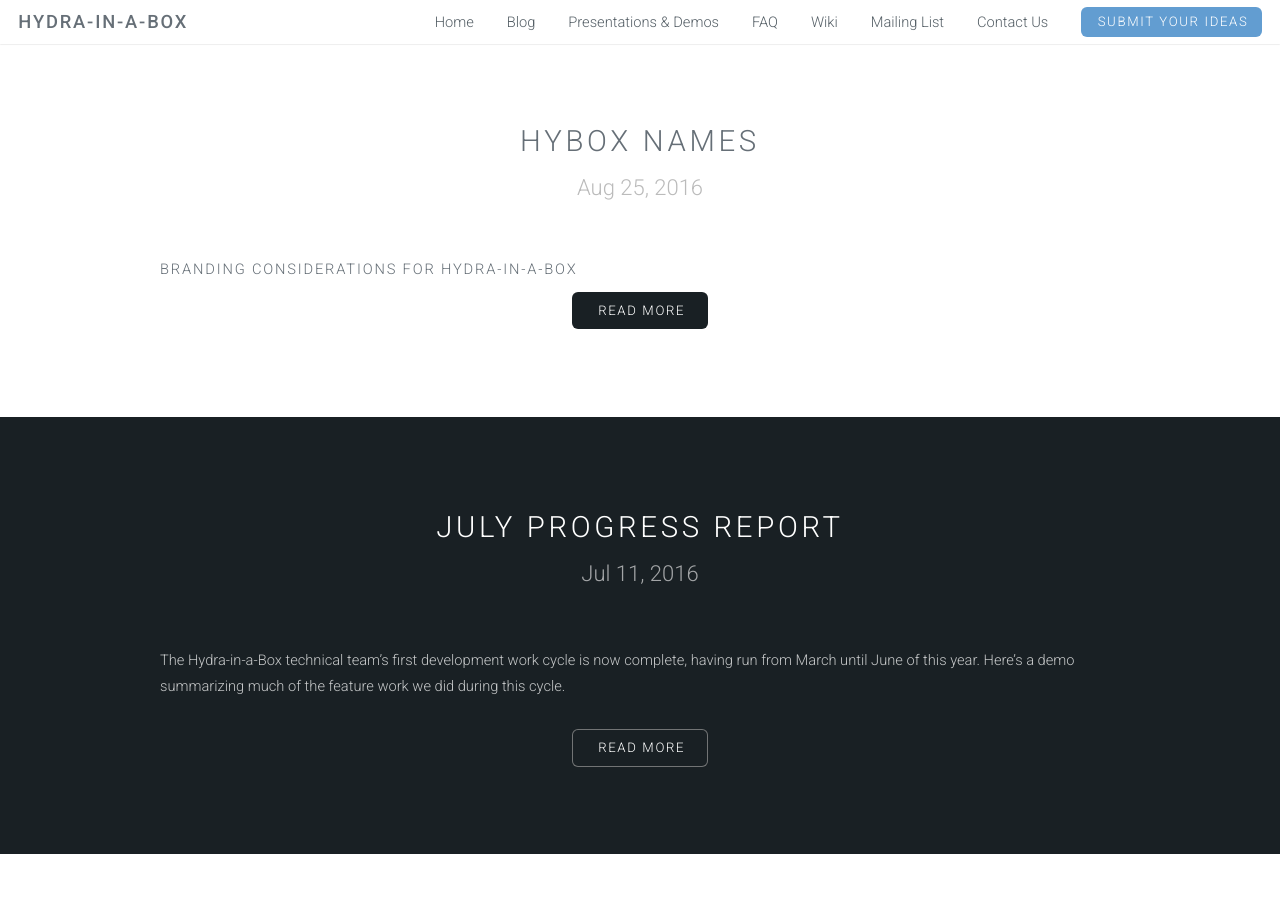
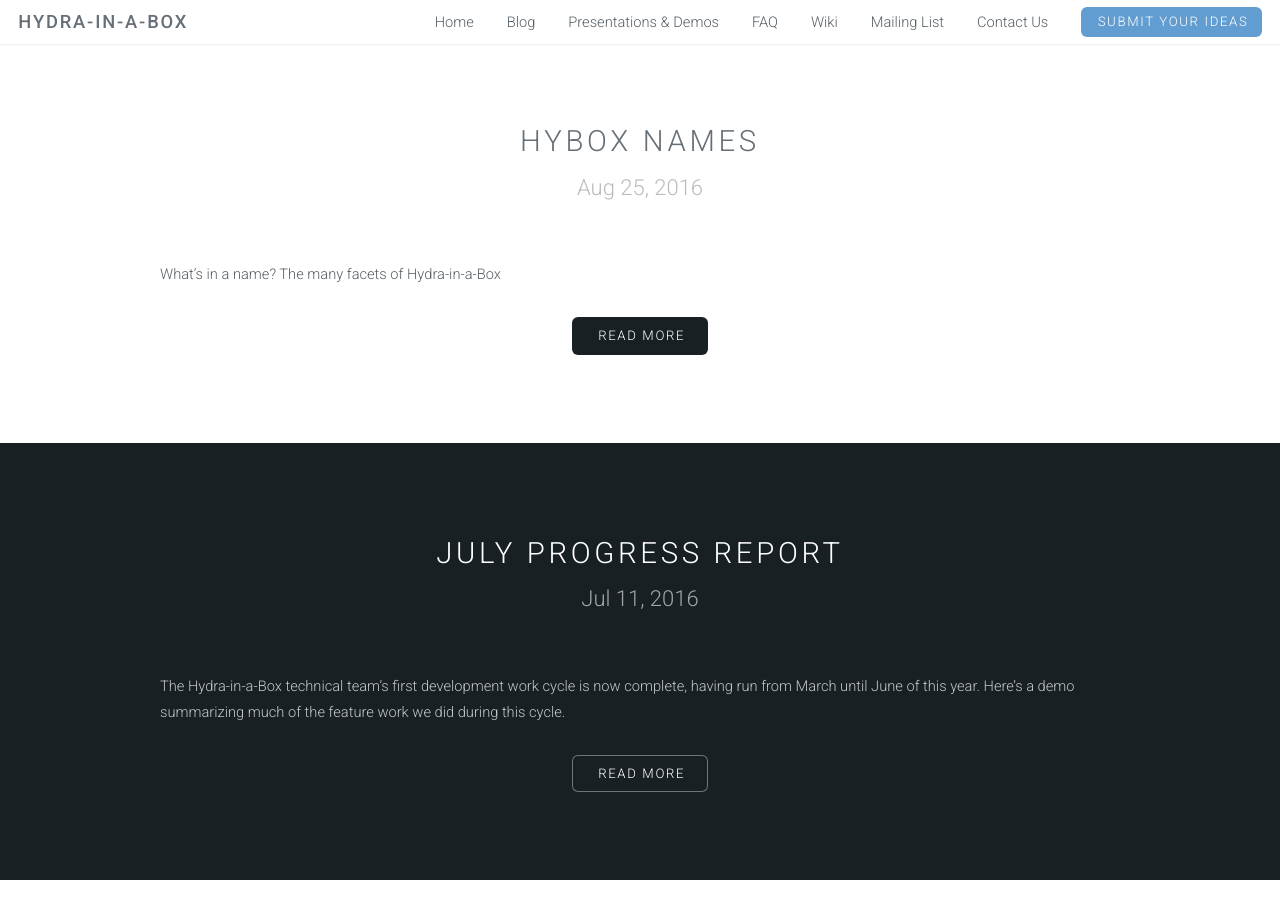
Before and after one commit to samvera-labs/hyku.github.io, a Jekyll site: the page built from blog.html, in a window 1280 px wide and 900 px high, scrolled down 372 px. Built offline with Jekyll 4.4.1, drawn with Linux system fonts in a browser that asks for light colours; some of the changed lines change nothing that is shown.

Commit message:
Update 2016-08-25-hybox-names.markdown

```diff
--- a/_posts/2016-08-25-hybox-names.markdown
+++ b/_posts/2016-08-25-hybox-names.markdown
@@ -1,87 +1,37 @@
-# Branding Considerations for Hydra-in-a-Box
+What’s in a name? The many facets of Hydra-in-a-Box
 
-We have at least five items for which we must consider branding and identity. For each one, we want to be sure we have an appropriate name and associated branding that strikes the right balance between being viewed as a distinct entity born of this project versus a part of the full ecosystem and especially the broader Hydra community, with code and functionality that will be embraced and supported by that project over the long-term.
+Sometimes you need to work on something for a while before you figure out what its name should be. We’re at that stage now. The official name for the project, the one that went in on the grant proposal, describes the overarching objectives of the grant, but it’s anything but pithy: *Fostering a New National Library Network through a Community­-Based, Connected Repository System*. So what should we call what we’re making? (No really--we need your ideas. Read on!)
 
-1. **the project.** We’ve settled on using Hydra-in-a-Box or HyBox (shorthand, not generally used publicly) for the project. The project URL is currently [hydrainabox.org](http://hydrainabox.org), and resolves to [http://hydrainabox.projecthydra.org/](http://hydrainabox.projecthydra.org/)
+As we’ve moved through the first year of the project, it has become clear that our effort has many facets, and choosing (and using) the right names has helped differentiate the various strands. We have identified at least five distinct components for our effort, each with its own identity and branding considerations.
 
-Considerations:
+1. **the project.** We’ve settled on using **Hydra-in-a-Box** or **HyBox** (for shorthand, and used with some reservation) for the project. The project URL is currently [hydrainabox.org](http://hydrainabox.org), and resolves to [http://hydrainabox.projecthydra.org/](http://hydrainabox.projecthydra.org/). While not all of the work revolves around Hydra (there are significant tie-ins specific to DPLA hubs and DPLA metadata--see below), this name captures one of the essential goals of the effort: to produce a turnkey repository product leveraging, and embraced by, the Hydra community.
 
-    1. We need a name distinct from Hydra, but clearly and strongly related to Hydra.
+2. **code components.** Hydra’s technical architecture has many components and layers, and an explicit Hydra-in-a-Box goal is to contribute to the overall architecture and code ecosystem. Note that a site may choose to run these HyBox components but *not *run HyBox in its turnkey form, just as many sites now say they run "sufia-based repositories." Under the theory that a rising tide raises all ships, the project team’s focus has been to locate functionality in the right places within the Hydra stack, and *not *to create a product-specific code base where we can avoid it. Accordingly, we are **not** using HyBox or Hydra-in-a-Box as the name of code components, in order to encourage re-use in other projects, broad adoption, and code contribution & maintenance from other Hydra efforts.
 
-    2. For the branding of the project, we should strongly tie it to the Hydra community: ultimately this is the group of adopters and contributors who will give uptake, add coding cycles, and take on long-term maintenance. The more this project is viewed as a mainline Hydra community effort, the easier this will be.
+Therefore, for new code produced by the Hydra-in-a-Box effort, we have first sought to locate it where it rightfully belongs in the stack (e.g., Sufia, an independent gem, or even Fedora). Our hope is that the work we’re doing is general and modular enough that other Hydra efforts can and will make use of our code components--e.g., it would be excellent for [the Avalon Media System](http://www.avalonmediasystem.org/) to make use of (and contribute back to!) our components when it needs similar functionality.
 
-    3. Conclusion: **create a logo & identity that are strongly related to Hydra’s; do not overly differentiate it for the sake of being distinct. **
+3. **turnkey repository product,** locally managed. Building on what the Hydra community has learned working on Sufia to make it easy to install and maintain, we expect to provide a complete, configurable, turnkey product--more akin to Avalon, DSpace, or even ContentDM. We need a name for this product analogous to those systems, and with broad market appeal and strong branding identity. We have put a lot of thought into requirements for a good name:
 
-2. **code components.** As Sufia is a wrapper to CurationConcerns, which wraps core Hydra gems, HyBox will be a wrapper on Sufia, and bring its own functionality in unique components that add HyBox-specific features. Note that a site may choose to run these HyBox components but *not *run HyBox in its turnkey form. Just as many sites now say they run "sufia-based repositories". Also, over the long-term (3-5 years), any code being produced by this project may be supplanted by newer code-bases and architectural approaches. (This is natural and good and likely inevitable.)
+    * We want something clearly related to the Hydra project to leverage its brand, and to invite uptake and code contributions / maintenance. Further, we want adopters of the product to know it is part of the Hydra community effort, in order to provide an on-ramp for them to join / participate in the wider community effort.
 
-Considerations**:**
+    * We want something clearly distinct from the Hydra community & repository / application framework. (Just calling it "Hydra" wouldn’t work.)
 
-    4. let’s come up with useful names that do a reasonable job of identifying the functionality they encompass.
+    * Hydra-in-a-Box and HyBox both seem poor choices here: the former is clunky and overly long. The latter is perhaps too insider-y and lacks the natural power and mass-market appeal that a name like "Avalon" brings.
 
-    5. let’s come up with useful names for any project-born code components that might be broadly used that are different from the turnkey product and hosted service.
+    * Also, Hydra-in-a-Box implies the full functionality and flexibility of the Hydra technical framework is present in the product, but all nicely wrapped up in one package. This is not true, as we’ll be making opinionated selections, based on the community’s requirements, about functionality to include. As such, we’re looking for a name that connotes one is getting a particular flavor or profile of Hydra.
 
-        1. if the turnkey product and hosted service outlast the code component, this will reduce confusion and conflation
+    * We may want to pick up on the useful trend of picking a name related to or derived from "Hydra" in some way, but distinct. Hydrangea, Hypatia, Hydraulics, Hyperspace all fall into this pattern.
 
-        2. if other Hydra sites use the code components, but not the turnkey product, this will reduce friction and confusion of reuse. (i.e., we should expect and hope Avalon to use HyBox componentry)
+    * We need to be sure to clear the obvious hurdles--no similar products with similar names, no unintentionally offensive meanings in other languages, available domain names, etc.
 
-        3. Penn State did this well with Sufia (the shared codebase with broad adoption) and ScholarSphere (the local app and PSU-specific instance).
+In short, we’re looking for a product name **that has strong branding potential, will have mass market appeal, and is distinct from but is easily related to Hydra. **
 
-    6. "Hydra-in-a-Box" is unsuitable as a code component name, due to length and uncertainty of hyphens.
+For now, we have started by creating a new component that augments the Hydra stack with turnkey features. The application is, fittingly (we think), named *Lerna* after the lake where the mythological Hydra lived (special thanks to Rick Johnson at Notre Dame, the first person to suggest this name).
 
-    7. HyBox might be OK as a technical label, but might only or best be used for any functionality relating to its bundling and deployment: the thing that puts it in the box, i.e.
+4. **hosted service. **One of the goals of the project is to produce a "cloud-ready" version of the repository product, so that sites can make use of the platform without having to install it locally. The project partners intend to pilot a hosted service next year to kickstart this process. (The cloud-ready components and configurations will also be open source, and a good number of other sites have been in touch about potentially running this for local consortia.) We have time and space to think about this name, and will get there next year.
 
-    8. Conclusion: **these names need to be determined now, as we begin development. These code components do not need and arguably should not have their own logos. If they do have a logo, something strongly derived from the Project Hydra logo and brand may be best.**
+5. **DPLA ****metadata aggregator product**. While a better and easy-to-install repository is a key component of the grant, it’s not the only one. The other major technical focus is to enhance DPLA’s metadata tooling to get more, better and richer metadata flowing among systems. This will elevate DPLA, its hubs, contributing member institutions, and users by raising the bar on discovery; it will also help any environment where metadata syndication, aggregation, and indexing is an essential component for improving discovery. This product is intended to build on [Krikri](https://dp.la/info/2015/02/11/dpla-releases-krikri-0-1-3/), a software component used to build DPLA’s metadata ingestion system. Because this will be a general-purpose tool, we expect this product to have its own name, branding, and identity (likely very strongly linked to DPLA).
 
-    9. Conclusion: **don’t use HyBox or Hydra-in-a-Box as the name of code components, in order to encourage re-use in other projects, broad adoption and code contribution/maintenance from other Hydra efforts.**
+So what is the take away? Most obviously, as we have thought about names, we have also learned more about what we’re doing; it’s not just building a repository product, but also general Hydra componentry, a hosted service, metadata tooling, and a project.
 
-    10. Conclusion: **use different names for the code components and the deployed product / hosted service. **
-
-3. **turnkey repository product,** locally installed. Unlike Sufia, we expect HyBox to provide a complete, turnkey product--like DSpace or ContentDM or even Avalon. We need a name for this product analogous to those systems.
-
-Considerations:
-
-    11. We want something clearly related to the Hydra project to leverage the brand, and to invite uptake and code contributions / maintenance. Further, we want adopters of the product to know it is part of the Hydra community effort, in order to provide an onramp for them to join / participate in the wider community effort.
-
-    12. We want something clearly distinct from the Hydra community & repository / application framework. (Just calling it "Hydra" wouldn’t work.)
-
-    13. Hydra-in-a-Box and HyBox both seem poor choices here: the former is clunky and overly long. The latter is too insider-y and lacks the natural power and mass-market appeal that a name like "Avalon" brings.
-
-    14. Also, Hydra-in-a-Box implies the full functionality and flexibility of Hydra is present in the product, but all nicely wrapped up in one package. This is not true, as we’ll be making opinionated selections about functionality to include. A name that connotes one is only getting a particular flavor or profile of Hydra seems better to me.
-
-    15. For this component, we may want to pick up on the useful trend of picking a name related to or derived from "Hydra" in some way, but distinct. Hydrangea, Hypatia, Hydraulics, Hyperspace (a potential DSpace replacement name?) all fall into this pattern.
-
-    16. **Conclusion: ****pick a product name that has strong branding potential, will have mass market appeal, is distinct from but is easily related to / clearly derived from Hydra. **
-
-    17. **Conclusion: ****we need to have a name at the same time as our first release--OR16 showcase? **
-
-*See related Google Doc: **[HyBox Repository Product Branding -- Criteria and Name*s](https://docs.google.com/document/d/1x_jDv8Kn8n6ILRQs9dXf-GvNIBQVtK3LaiDwMiIUvKI/edit)* *
-
-4. **metadata aggregator product**, locally installed. This product is intended to build on Krikri (a component) and Heidrun (DPLA’s internal version), which are used to build DPLA’s metadata ingestion system. The intended audience is primarily current or potential DPLA Hubs, which are unsatisfied by the tools available to harvest, map, aggregate, and enrich metadata before sharing it downstream to DPLA.
-
-Considerations:
-
-    18. We want some degree of brand recognition by the DPLA community as the product is intended for use within that community.
-
-    19. DPLA has used a degree of branding (around a theme of goats) for these tools.
-
-    20. At this point, neither Krikri nor Heidrun are Hydra applications/components despite using common components used by the Hydra community (e.g. Blacklight and ActiveTriples).
-
-    21. DPLA Hub staff have often assumed that the aggregator product would require running a Hydra-based repository. Despite the intended uptake of the *repository* product by DPLA community, DPLA Hub staff noted that requiring a Hydra-based repository would be a blocker to adoption of the aggregator product.
-
-    22. **Conclusion: Do not tie the aggregator product branding closely to Hydra or Hydra-in-a-Box. **
-
-    23. **Conclusion: Consider branding elements that will explicitly link the product back to DPLA, such as using "DPLA blue" for a logo.**
-
-5. **hosted service. **While the project partners will stand up one hosted service, other sites may also run their own. We may want to simply brand the hosted service with a "product-name Direct" or “product-name Cloud” or “product-name Online”. Or we may want to choose a different approach--perhaps relating to the DPLA hubs and service aspect?
-
-Considerations:
-
-    24. We want a hosted service brand that is related and relatable to the turnkey product (like ContentDM and BePress Digital Commons)
-
-    25. We want a service name that will be attractive to the major audiences we have in mind for the service: DPLA service hubs, DPLA contributing institutions, small cultural heritage organizations, current Islandora adopters, etc.
-
-    26. We may not want to name the service after the underlying technology (e.g., Hydra or Fedora), though we may in fact **want** to name the service after the product upon which it is *directly* based (see #3 above). Cambridge named their institutional repository "DSpace at Cambridge", which may be a regrettable choice should they ever wish to keep the service name but move to a different technology.
-
-    27. We don’t need to name the hosted service yet.
-
-    28. **Conclusion: ****Consider and test-market Service names between now and the time of the service launch.**** **
+We also have learned that naming things--especially important things, and things that you love--can be hard. (This is not news to any product managers--or parents, for that matter.) Do you have a killer name for the repository product? If so, give us your idea(s)! We are gladly accepting suggestions (and inspiration) for the repository product’s name. Email [hybox-contact@googlegroups.com](mailto:hybox-contact@googlegroups.com) with any ideas. (Free t-shirts to any winning, or funny, submissions.)
```
